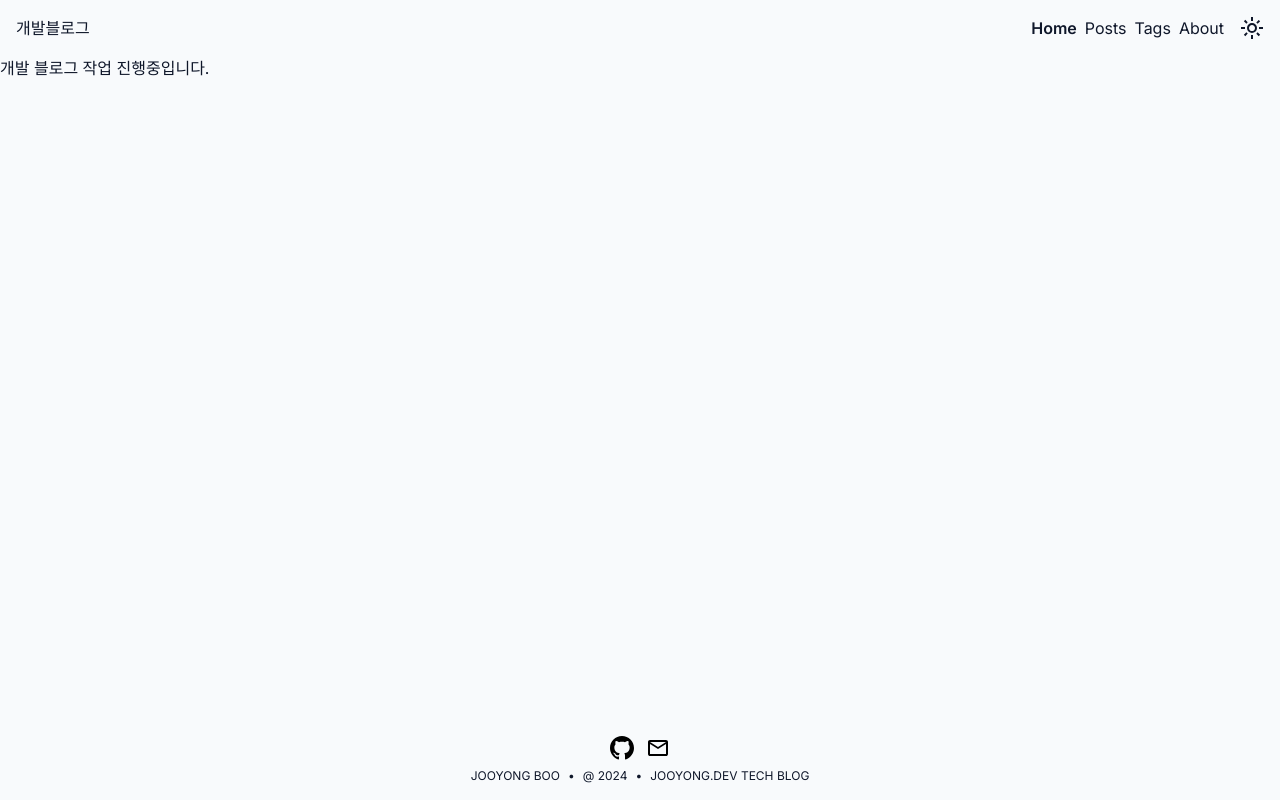
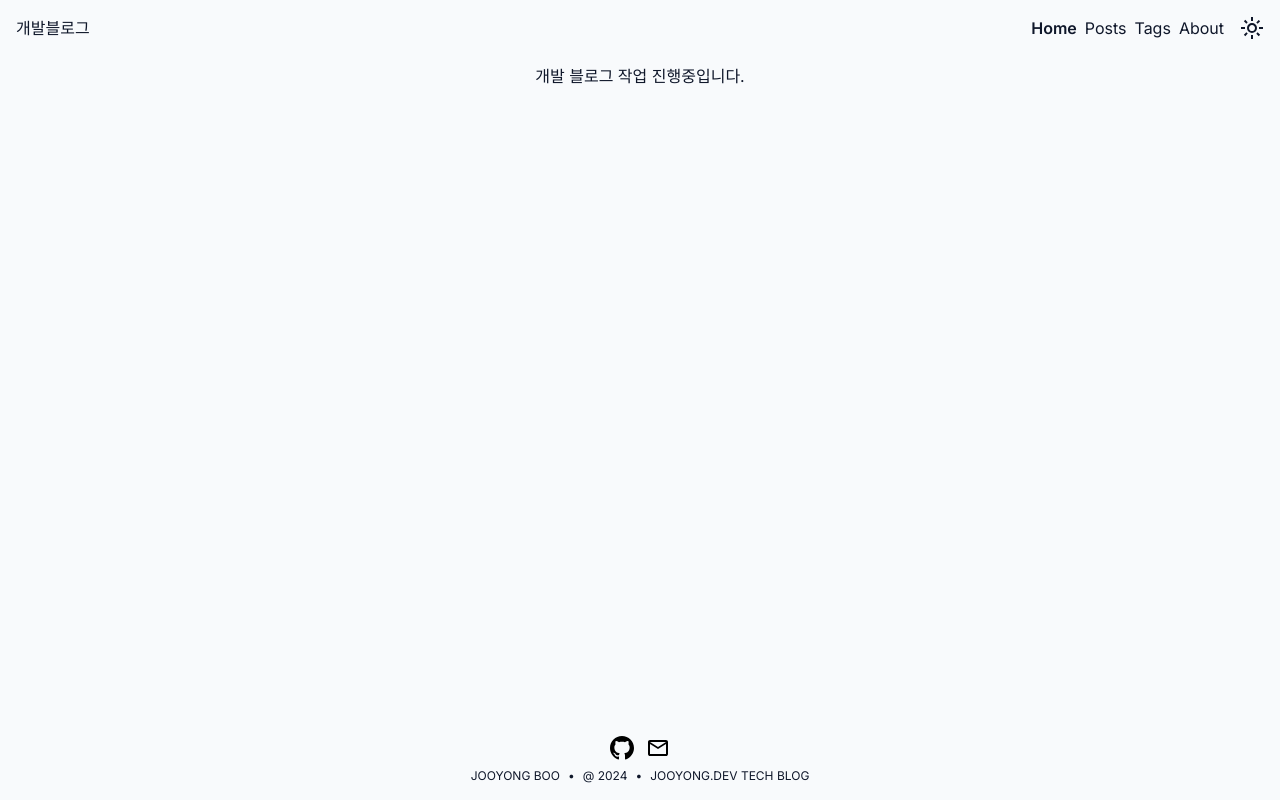
Before and after one commit to jooyong-boo/devlog, a Next.js app: page / in a window 1280 px wide. Built offline with nearby package versions, Linux system fonts and the light colour scheme.

Commit message:
feature: 공통 레이아웃 유틸리티 클래스 생성

```diff
--- a/src/app/globals.css
+++ b/src/app/globals.css
@@ -6,4 +6,12 @@ body {
 }
 
 @layer utilities {
+  .init-layout {
+    width: 100%;
+    height: 100%;
+    display: flex;
+    flex-direction: column;
+    align-items: center;
+    padding: 8px 12px;
+  }
 }
```
